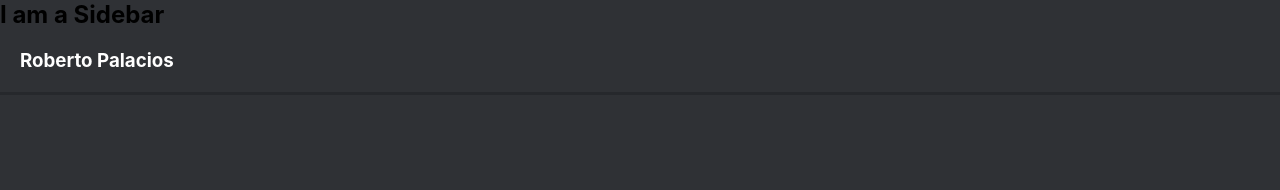
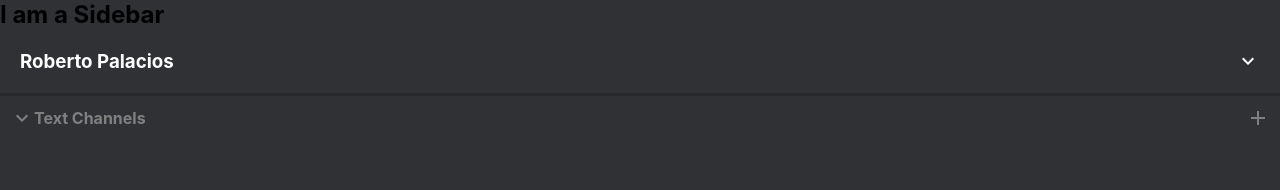
Before and after one commit to robpalacios1/discord-clone, a React (Create React App) app: page / in a window 1280 px wide. Shown: the top 190 px of the page. Built offline with nearby package versions, Linux system fonts and the light colour scheme.

Commit message:
add classes to left sidebar

```diff
--- a/src/components/Sidebar.jsx
+++ b/src/components/Sidebar.jsx
@@ -1,13 +1,24 @@
 import React from 'react'
+import ExpandMoreIcon from '@material-ui/icons/ExpandMore';
+import AddIcon from '@material-ui/icons/Add';
 import './Sidebar.css'
 
 const Sidebar = () => {
     return (
         <div className="sidebar">
             <h2>I am a Sidebar</h2>
-
             <div className="sidebar__top">
                 <h3>Roberto Palacios</h3>
+                <ExpandMoreIcon />
+            </div>
+            <div className="sidebar__channel">
+                <div className="sidebar__channelsHeader">
+                    <div className="sidebar__header">
+                        <ExpandMoreIcon />
+                        <h4>Text Channels</h4>
+                    </div>
+                    <AddIcon className="sidebar__addChannel"/>
+                </div>
             </div>
         </div>
     )
```
